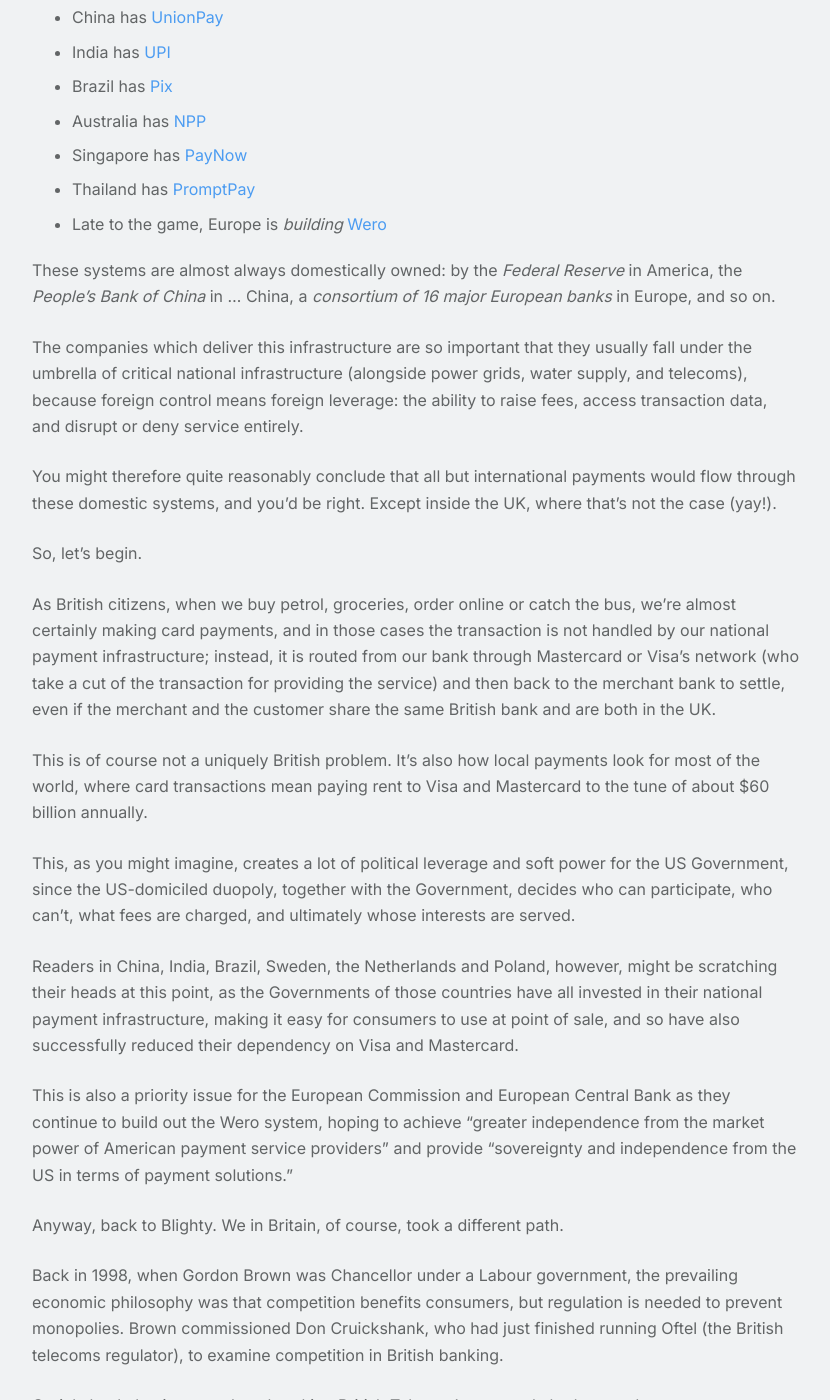
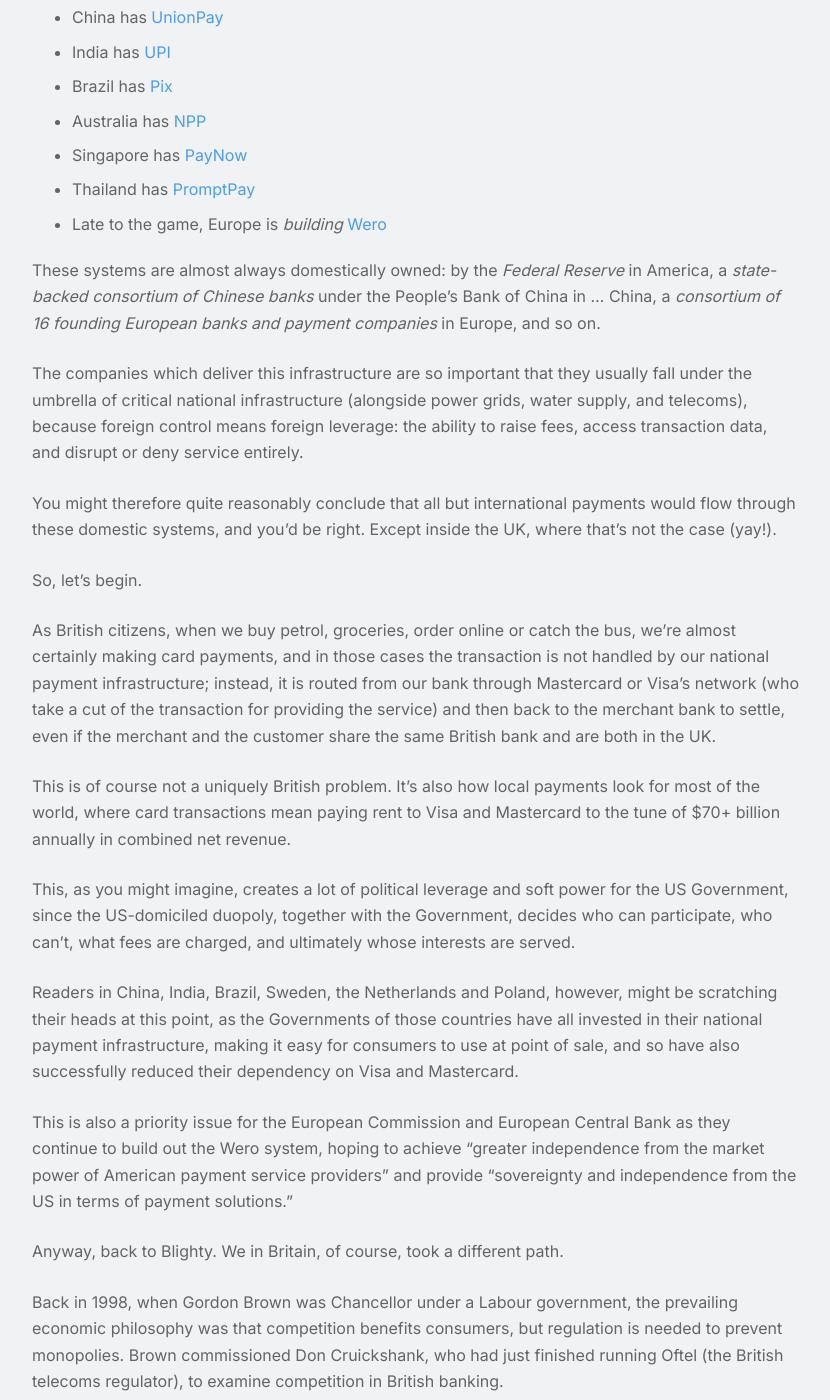
Before and after one commit to pingfu/pingfu.github.io, a Jekyll site: the page built from _posts/2026-01-28-who-owns-the-pipes.md, in a window 1280 px wide and 1400 px high, scrolled down 970 px. Shown: the whole window, without its empty margins (224-1054 px from the left). Built offline with Jekyll 4.4.1, drawn with Linux system fonts in a browser that asks for light colours; nearby versions of some CDN libraries; comment, search, counter and statistics services are not loaded; some of the changed text lies outside the part shown.

Commit message:
Update 2026-01-28-who-owns-the-pipes.md
fact checks

```diff
--- a/_posts/2026-01-28-who-owns-the-pipes.md
+++ b/_posts/2026-01-28-who-owns-the-pipes.md
@@ -25,7 +25,7 @@
 - Thailand has [PromptPay](https://www.bot.or.th/en/financial-innovation/digital-finance/digital-payment/PromptPay.html)
 - Late to the game, Europe is *building* [Wero](https://wero-wallet.eu/)
 
-These systems are almost always domestically owned: by the *Federal Reserve* in America, the *People's Bank of China* in ... China, a *consortium of 16 major European banks* in Europe, and so on.
+These systems are almost always domestically owned: by the *Federal Reserve* in America, a *state-backed consortium of Chinese banks* under the People's Bank of China in ... China, a *consortium of 16 founding European banks and payment companies* in Europe, and so on.
 
 The companies which deliver this infrastructure are so important that they usually fall under the umbrella of critical national infrastructure (alongside power grids, water supply, and telecoms), because foreign control means foreign leverage: the ability to raise fees, access transaction data, and disrupt or deny service entirely.
 
@@ -35,7 +35,7 @@
 
 As British citizens, when we buy petrol, groceries, order online or catch the bus, we're almost certainly making card payments, and in those cases the transaction is not handled by our national payment infrastructure; instead, it is routed from our bank through Mastercard or Visa's network (who take a cut of the transaction for providing the service) and then back to the merchant bank to settle, even if the merchant and the customer share the same British bank and are both in the UK.
 
-This is of course not a uniquely British problem. It's also how local payments look for most of the world, where card transactions mean paying rent to Visa and Mastercard to the tune of about $60 billion annually.
+This is of course not a uniquely British problem. It's also how local payments look for most of the world, where card transactions mean paying rent to Visa and Mastercard to the tune of $70+ billion annually in combined net revenue.
 
 This, as you might imagine, creates a lot of political leverage and soft power for the US Government, since the US-domiciled duopoly, together with the Government, decides who can participate, who can't, what fees are charged, and ultimately whose interests are served.
 
@@ -61,7 +61,7 @@
 
 She saw payment infrastructure the way she saw electricity grids: public utilities that shouldn't be owned by their biggest customers.
 
-Her 2015 Market Review identified the problem: the big banks (Barclays, HSBC, Lloyds, RBS, and Santander) owned Vocalink, the company that operated Britain's national payment infrastructure, while also being its main users. This gave them no incentive to innovate or lower fees. Her solution was to force them to sell.
+Her 2015 Market Review identified the problem: the big banks (notably Barclays, HSBC, Lloyds, RBS, and Santander, who together held about 85% of the shares) controlled Vocalink, the company that operated Britain's national payment infrastructure, while also being its main users. This gave them no incentive to innovate or lower fees. Her solution was to force them to sell.
 
 Nixon recommended the banks divest; however, her hoped-for "competitive market" didn't materialise. There was no queue of British fintechs with £700 million to spend on national payment infrastructure. There was one serious bidder, and before she could formally require it, Mastercard offered to buy and the PSR accepted the offer as a way to resolve the ownership problem.
 
```
